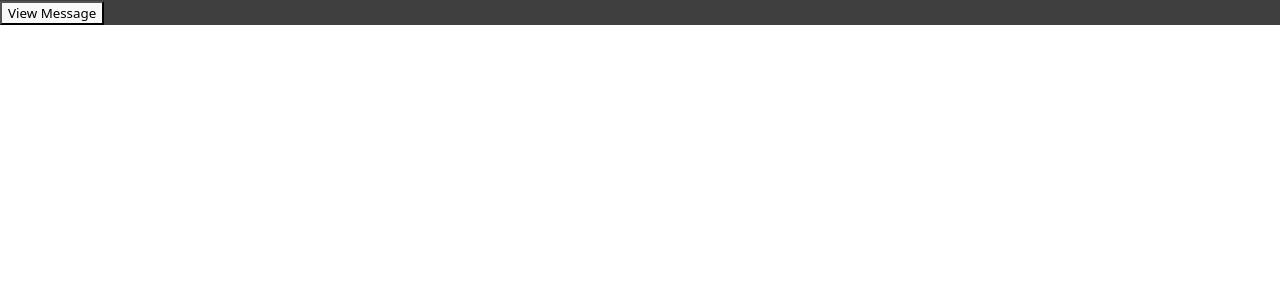
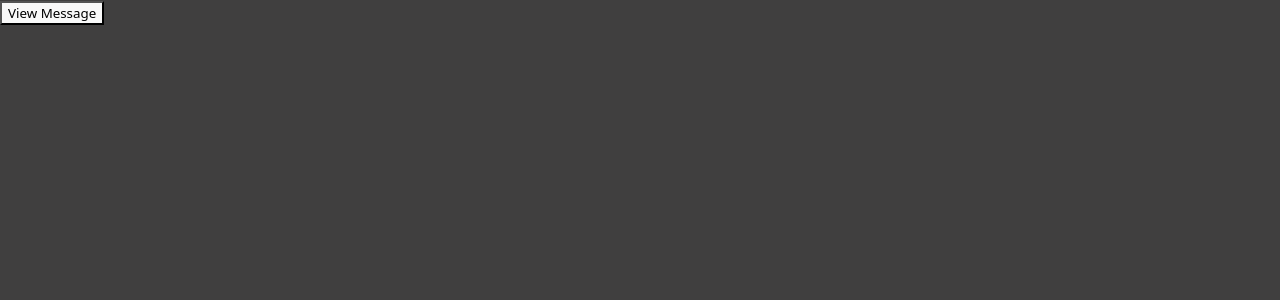
Before and after one commit to LeibGit/CoreTrade, a React (Vite) app in the folder client/: page / in a window 1280 px wide. Shown: the top 300 px of the page. Built offline with nearby package versions, Linux system fonts and the light colour scheme.

Commit message:
added styling

```diff
--- a/client/src/pages/chart.jsx
+++ b/client/src/pages/chart.jsx
@@ -49,7 +49,9 @@ export default function Chart() {
         </button>
       )}
 
-      {data && <p>{JSON.stringify(data)} - Leib</p>}
+      {data &&
+        <p>{JSON.stringify(data)}</p>
+      }
     </div>
   );
 }
--- a/client/src/styles/chart.css
+++ b/client/src/styles/chart.css
@@ -1,6 +1,13 @@
+body {
+    background-color: rgb(64, 63, 63);
+    justify-content: center;
+    align-items: center;
+}
+
 .styling {
-    background-color: rgb(64, 63, 63);
     color: white;
+    justify-content: center;
+    align-items: center;
 }
 
 .error {
```
Also changed, not shown: 1 other file (tests, documents, lock files or other folders).
